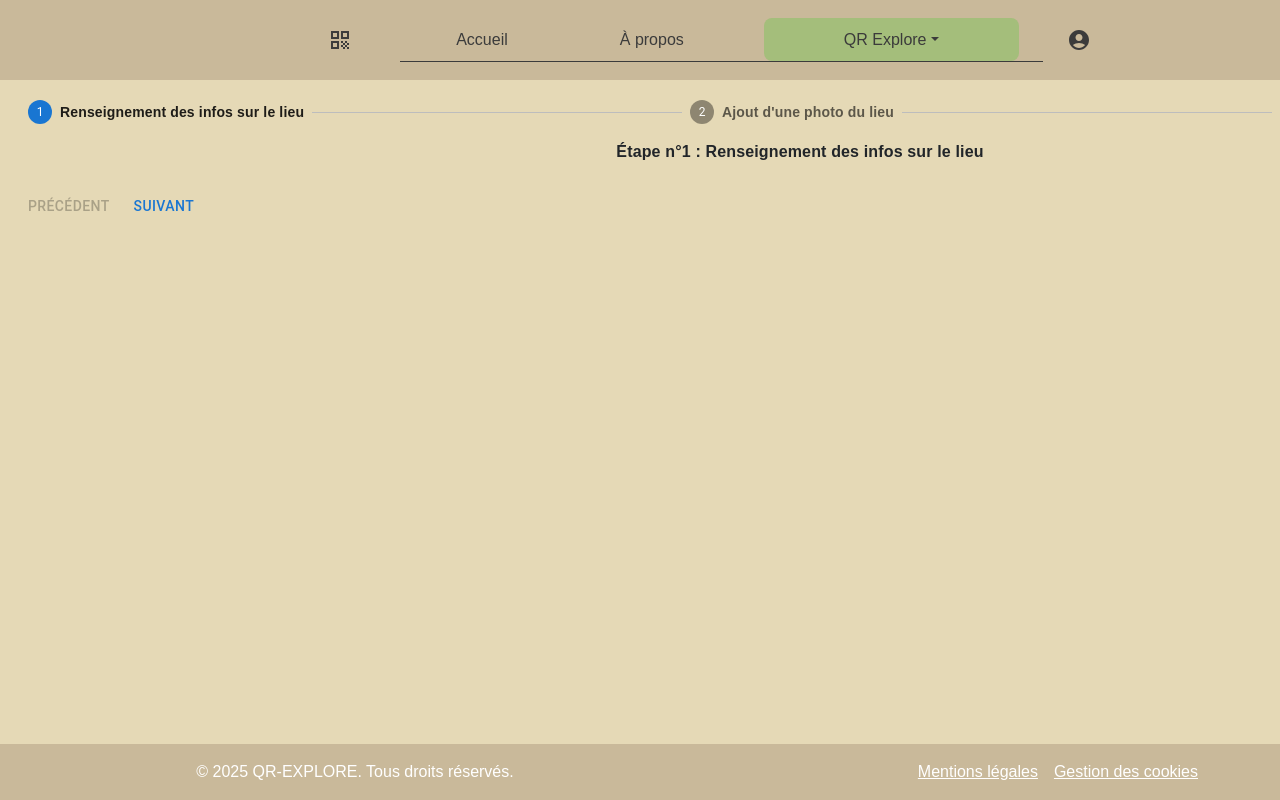
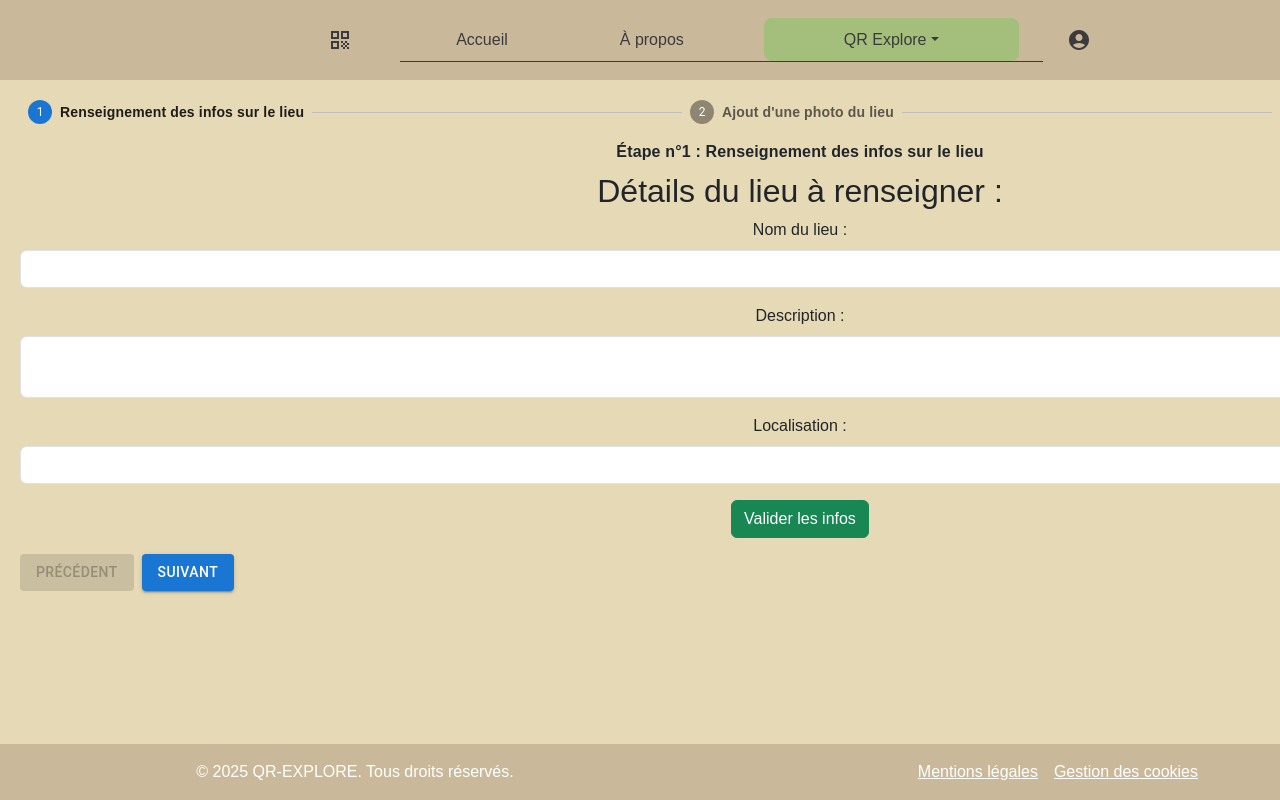
Before and after one commit to Vick-17/QR-EXPLORE, a React (Vite) app: page /addition-places in a window 1280 px wide. Shown: the top 800 px of the page. Built offline with nearby package versions, Linux system fonts and the light colour scheme.

Commit message:
FEAT : Étape n°1 - Renseignement des infos sur le lieu (reste à valider la création d'un lieu après validation du formulaire, i.e. la méthode post)

```diff
--- /dev/null
+++ b/src/components/DetailsPlaceForm.jsx
@@ -0,0 +1,58 @@
+import {useState} from "react";
+import {post} from "../service/BackendService.js";
+
+export const DetailsPlaceForm = ({submitted, onSubmit}) => {
+
+  const [formData, setFormData] = useState({
+    name: "",
+    description: "",
+    location: "",
+    // placeType: null
+  });
+
+  const [loading, setLoading] = useState(false);
+
+  const handleChange = (e) => {
+    setFormData({...formData, [e.target.name]: e.target.value});
+  }
+
+  const handleSubmit = async (e) => {
+    e.preventDefault();
+    setLoading(true);
+    try {
+      await post("/places", formData);
+      console.log(formData);
+      onSubmit(true);
+    } catch (e) {
+      console.error("Erreur lors de l'ajout du lieu", e);
+    } finally {
+      setLoading(false);
+    }
+  };
+
+  return (
+    <div>
+      <h2>Détails du lieu à renseigner :</h2>
+      <form onSubmit={handleSubmit}>
+        <div className="mb-3">
+          <label className="form-label">Nom du lieu :</label>
+          <input type="text" className="form-control" name="name" value={formData.name} onChange={handleChange} required />
+        </div>
+        <div className="mb-3">
+          <label className="form-label">Description :</label>
+          <textarea className="form-control" name="description" value={formData.description} onChange={handleChange} required />
+        </div>
+        <div className="mb-3">
+          <label className="form-label">Localisation :</label>
+          <input type="text" className="form-control" name="location" value={formData.location} onChange={handleChange} required />
+        </div>
+
+        <button type="submit" className="btn btn-success">
+          {loading ? "Chargement..." : "Valider les infos"}
+        </button>
+      </form>
+    </div>
+
+  );
+
+}
--- a/src/pages/PlacesAddition.jsx
+++ b/src/pages/PlacesAddition.jsx
@@ -6,11 +6,13 @@ import StepLabel from '@mui/material/StepLabel';
 import Button from '@mui/material/Button';
 import Typography from '@mui/material/Typography';
 import {useState} from "react";
+import {DetailsPlaceForm} from "../components/DetailsPlaceForm.jsx";
 
 const steps = ["Renseignement des infos sur le lieu", "Ajout d'une photo du lieu", "Création d'un QR code associé au lieu"];
 
 function PlacesAddition() {
   const [activeStep, setActiveStep] = useState(0);
+  const [submitted, setSubmitted] = useState(false);
 
   const handleNext = () => {
     setActiveStep((prevActiveStep) => prevActiveStep + 1);
@@ -50,25 +52,63 @@ function PlacesAddition() {
         </React.Fragment>
       ) : (
         <React.Fragment>
+          {/* Contenu de chaque étape */}
+
           <Typography sx={{ mt: 2, mb: 1 }}>
             <strong>Étape n°{activeStep + 1} : {steps[activeStep]}</strong>
           </Typography>
 
+          {/* Pour l'étape n°1 : formulaire pour renseigner les infos sur le lieu à ajouter */}
+          {activeStep === 0 && (
+            <DetailsPlaceForm submitted={submitted} onSubmit={setSubmitted}/>
+          )}
 
+          {/* Pour l'étape n°2 : ajout d'une photo du lieu */}
+          {activeStep === 1 && (
+            <Box>
 
+            </Box>
+          )}
+
+          {/* Pour l'étape n°3 : génération d'un QR code associé au lieu */}
+          {activeStep === steps.length - 1 && (
+            <Box>
+
+            </Box>
+          )}
+
+          {/* Boutons PRÉCÉDENT et SUIVANT ou TERMINER */}
           <Box sx={{ display: 'flex', flexDirection: 'row', pt: 2 }}>
             <Button
+              variant="contained"
               color="inherit"
               disabled={activeStep === 0}
               onClick={handleBack}
-              sx={{ mr: 1 }}
-            >
+              sx={{ mr: 1 }}>
               Précédent
             </Button>
 
-            <Button onClick={handleNext}>
+            {/* COMMENTER POUR TESTER L'ETAPE 2 */}
+            {/*{(activeStep === 0 && submitted) && (*/}
+            {/*  <Button*/}
+            {/*    variant="contained"*/}
+            {/*    onClick={handleNext}>*/}
+            {/*    Suivant*/}
+            {/*  </Button>*/}
+            {/*)}*/}
+            {/*{activeStep !== 0 && (*/}
+            {/*  <Button*/}
+            {/*    variant="contained"*/}
+            {/*    onClick={handleNext}>*/}
+            {/*    {activeStep === steps.length - 1 ? 'Terminer' : 'Suivant'}*/}
+            {/*  </Button>*/}
+            {/*)}*/}
+            <Button
+              variant="contained"
+              onClick={handleNext}>
               {activeStep === steps.length - 1 ? 'Terminer' : 'Suivant'}
             </Button>
+
           </Box>
         </React.Fragment>
       )}
--- a/src/pages/SignUp.jsx
+++ b/src/pages/SignUp.jsx
@@ -39,8 +39,6 @@ const SignUp = () => {
       setLoading(false);
     }
 
-
-
   };
 
   return (
@@ -49,7 +47,7 @@ const SignUp = () => {
         <h2 className="text-center mb-4">Inscription</h2>
         <form onSubmit={handleSubmit}>
           <div className="mb-3">
-            <label className="form-label">Nom de fammille</label>
+            <label className="form-label">Nom de famille</label>
             <input type="text" className="form-control" name="firstName" value={formData.firstName} onChange={handleChange} required />
           </div>
           <div className="mb-3">
```
Also changed, not shown: 1 other file (tests, documents, lock files or other folders).
